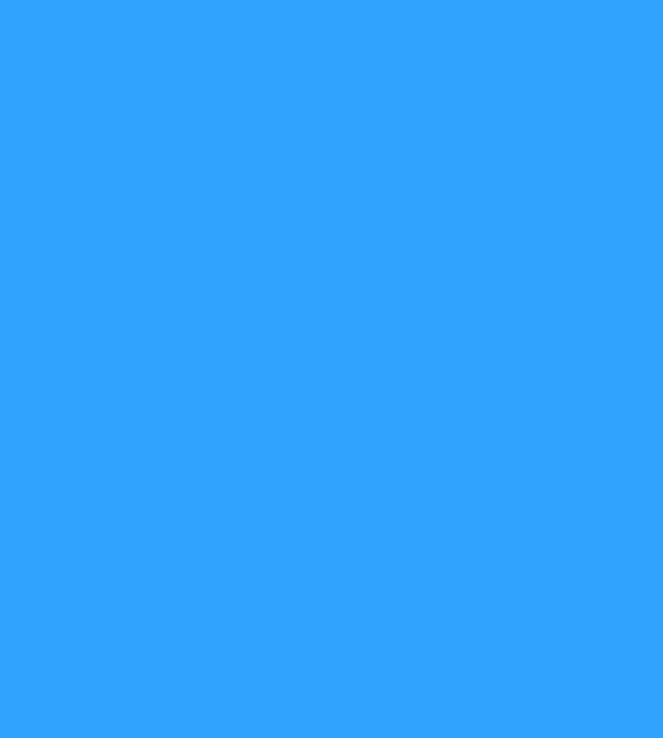
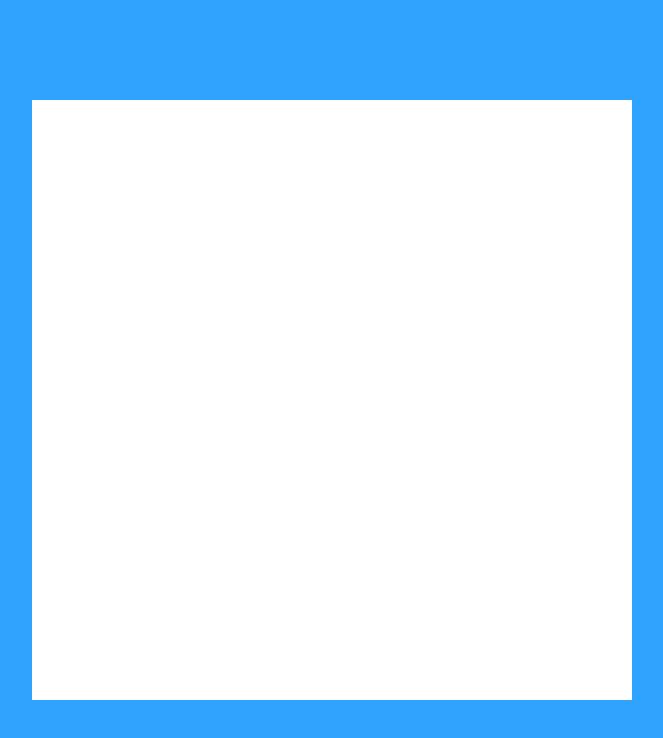
Before and after one commit to yousunzoo/wanted-pre-onboarding-frontend, a React (Create React App) app: page / in a window 1280 px wide. Shown: the top 738 px of the page, without its empty margins (308-971 px from the left). Built offline with nearby package versions, Linux system fonts and the light colour scheme.

Commit message:
Design: App 컴포넌트 스타일링

```diff
--- a/public/index.html
+++ b/public/index.html
@@ -11,7 +11,6 @@
 		<title>나만의 투두리스트</title>
 	</head>
 	<body>
-		<noscript>You need to enable JavaScript to run this app.</noscript>
 		<div id="root"></div>
 	</body>
 </html>
--- a/src/App.tsx
+++ b/src/App.tsx
@@ -2,7 +2,7 @@ import Router from "./routes/Router";
 
 function App() {
   return (
-    <div className="App">
+    <div className="App flex h-[100vh] bg-[#30a2ff] justify-center items-center">
       <Router />
     </div>
   );
--- a/src/components/Layout.tsx
+++ b/src/components/Layout.tsx
@@ -2,9 +2,9 @@ import { Outlet } from 'react-router-dom'
 
 function Layout() {
   return (
-    <div>
+    <main className='w-[600px] h-[600px] bg-white'>
       <Outlet />
-    </div>
+    </main>
   )
 }
 
--- a/src/index.css
+++ b/src/index.css
@@ -6,5 +6,7 @@
 	font-family: 'Pretendard Variable', Pretendard, -apple-system, BlinkMacSystemFont, system-ui, Roboto, 'Helvetica Neue',
 		'Segoe UI', 'Apple SD Gothic Neo', 'Noto Sans KR', 'Malgun Gothic', 'Apple Color Emoji', 'Segoe UI Emoji',
 		'Segoe UI Symbol', sans-serif;
-	background-color: #30a2ff;
+	min-width: 600px;
+	width: 100vw;
+	height: 100vh;
 }
```
